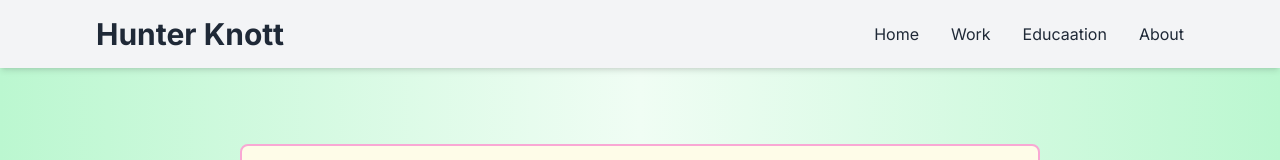
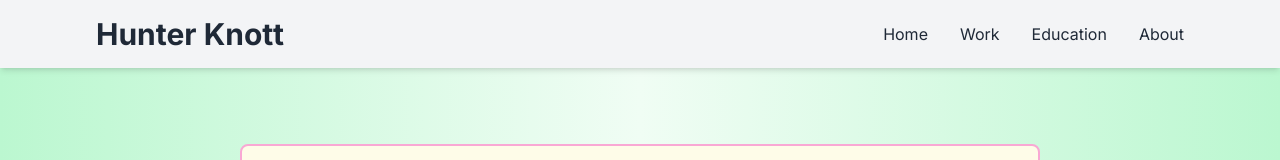
Before and after one commit to HunterKnott/portfolio, a Next.js app: page /contact in a window 1280 px wide. Shown: the top 160 px of the page. Built offline with nearby package versions, Linux system fonts and the light colour scheme.

Commit message:
Fixed typo in NavBar

```diff
--- a/app/contact/page.jsx
+++ b/app/contact/page.jsx
@@ -15,7 +15,7 @@ export default function Page() {
 
     return (
         <main className="flex min-h-screen flex-col items-center bg-gray-100">
-            <Head options={["App", "Work", "Educaation", "About"]}/>
+            <Head options={["App", "Work", "Education", "About"]}/>
             <div className="bg-gradient-to-r from-green-200 via-green-50 to-green-200 py-36 w-full h-screen px-60">
                 <div className="w-full h-full flex flex-row gap-6 border-2 bg-yellow-50 border-pink-300 rounded-lg pt-6">
                     <div className="w-1/2 px-8 py-10 items-center content-center">
```
